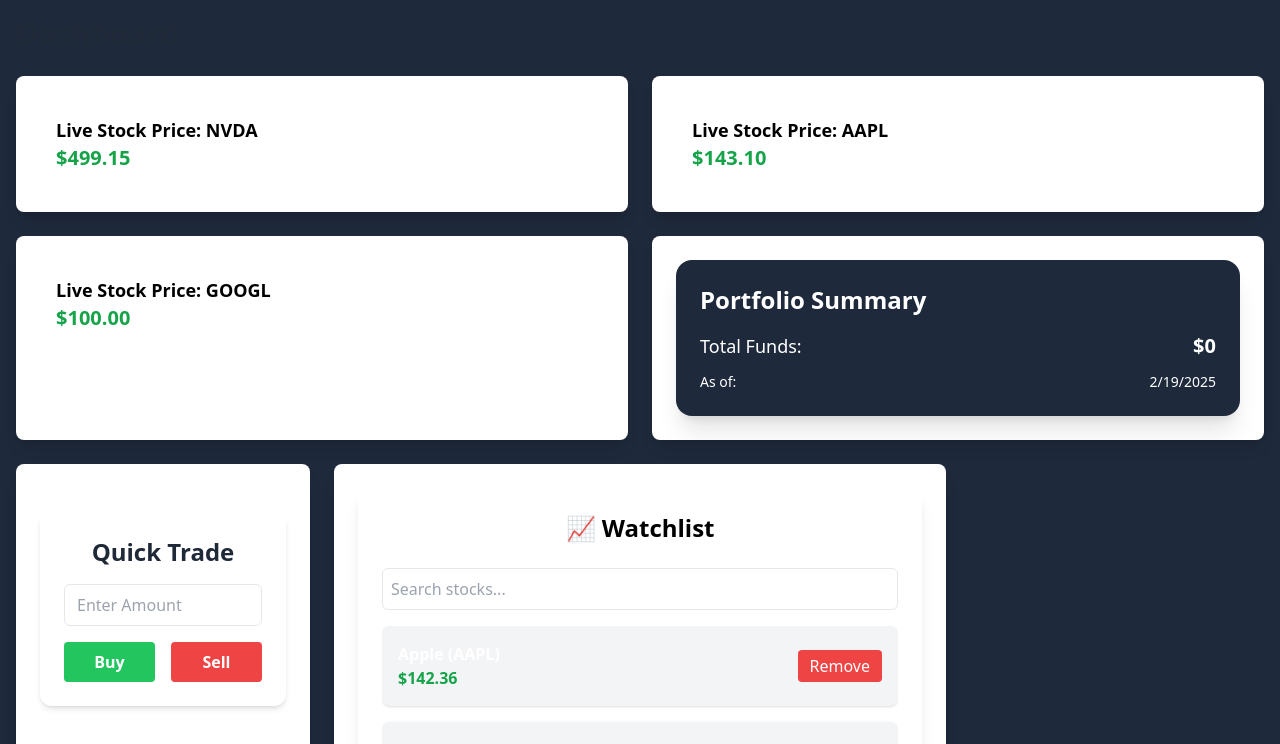
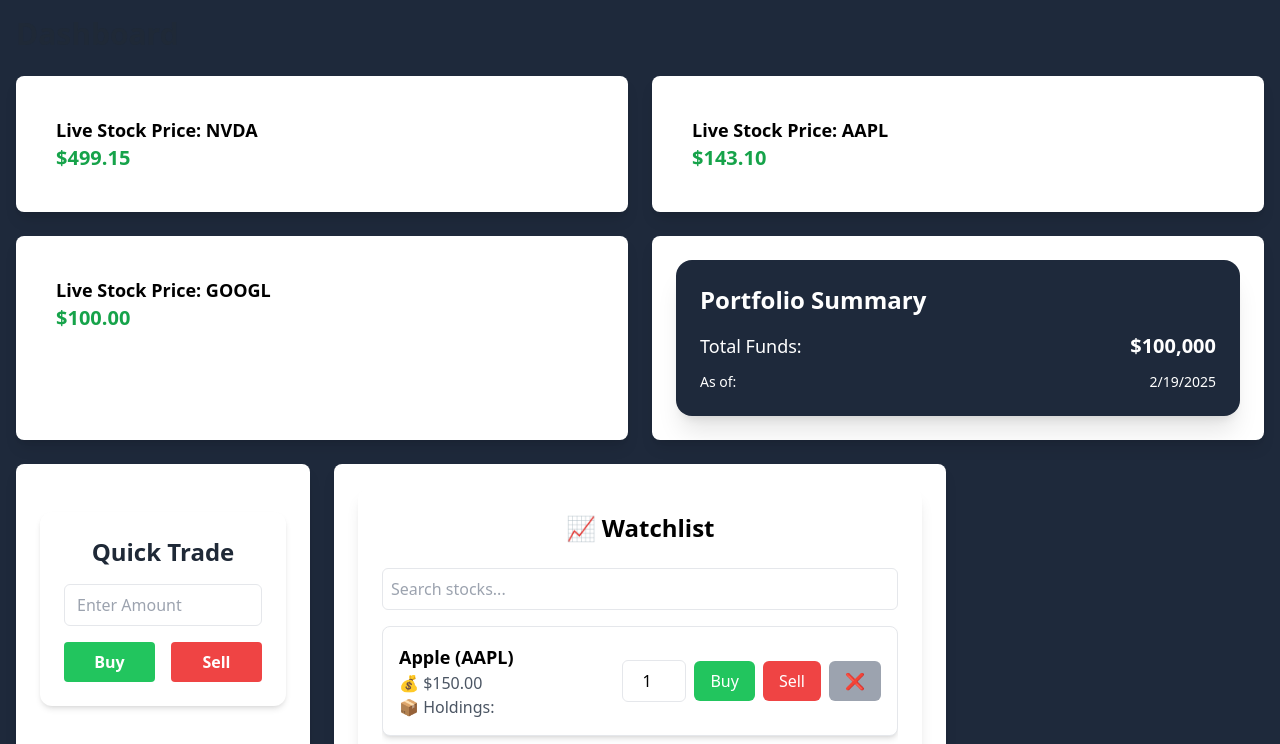
Before and after one commit to Vansh5632/StockBrokerApp, a Next.js app: page /dashboard in a window 1280 px wide. Shown: the top 744 px of the page. Built offline with nearby package versions, Linux system fonts and the light colour scheme.

Commit message:
buy or selling option

```diff
--- a/src/components/Dashboard/StockItem.tsx
+++ b/src/components/Dashboard/StockItem.tsx
@@ -1,25 +1,49 @@
-import React from "react";
+import React, { useState } from "react";
+import { useRecoilState } from "recoil";
+import { watchlistState, Stock } from "../../store/watchlistAtom";
 
-interface StockItemProps {
-  symbol: string;
-  name: string;
-  price: number;
-  onRemove: (symbol: string) => void;
+export default function StockItem({ symbol, name, price, quantity, onRemove }: Stock & { onRemove: (symbol: string) => void }) {
+    const [watchlist, setWatchlist] = useRecoilState(watchlistState);
+    const [tradeQuantity, setTradeQuantity] = useState(1);
+
+    const updateStockQuantity = (type: "buy" | "sell") => {
+        setWatchlist((prev) =>
+            prev.map((stock) =>
+                stock.symbol === symbol
+                    ? {
+                            ...stock,
+                            quantity: type === "buy" ? (stock.quantity ?? 0) + tradeQuantity : Math.max((stock.quantity ?? 0) - tradeQuantity, 0),
                         }
+                    : stock
+            )
+        );
+    };
 
-export default function StockItem({ symbol, name, price, onRemove }: StockItemProps) {
     return (
-    <li className="flex justify-between items-center bg-gray-100 p-4 rounded-lg shadow">
+        <li className="flex justify-between items-center p-4 border rounded-lg shadow-md bg-white hover:shadow-lg transition-shadow duration-300">
             <div>
-        <h3 className="font-semibold">{name} ({symbol})</h3>
-        <p className="text-green-600 font-bold">${price.toFixed(2)}</p>
+                <p className="font-semibold text-lg text-black">{name} ({symbol})</p>
+                <p className="text-gray-600">💰 ${price.toFixed(2)}</p>
+                <p className="text-gray-600">📦 Holdings: {quantity}</p>
             </div>
-      <button
-        onClick={() => onRemove(symbol)}
-        className="bg-red-500 text-white px-3 py-1 rounded hover:bg-red-600"
-      >
-        Remove
+            <div className="flex gap-2 text-black items-center">
+                <input
+                    type="number"
+                    min="1"
+                    value={tradeQuantity}
+                    onChange={(e) => setTradeQuantity(Math.max(1, parseInt(e.target.value) || 1))}
+                    className="w-16 p-2 border rounded-md text-center"
+                />
+                <button className="bg-green-500 text-white px-4 py-2 rounded-md hover:bg-green-600 transition-colors duration-300" onClick={() => updateStockQuantity("buy")}>
+                    Buy
                 </button>
+                <button className="bg-red-500 text-white px-4 py-2 rounded-md hover:bg-red-600 transition-colors duration-300" onClick={() => updateStockQuantity("sell")}>
+                    Sell
+                </button>
+                <button className="bg-gray-400 text-white px-4 py-2 rounded-md hover:bg-gray-500 transition-colors duration-300" onClick={() => onRemove(symbol)}>
+                    ❌
+                </button>
+            </div>
         </li>
     );
 }
--- a/src/components/Dashboard/Watchlist.tsx
+++ b/src/components/Dashboard/Watchlist.tsx
@@ -1,4 +1,4 @@
-import React, { useEffect } from "react";
+import React from "react";
 import { useRecoilState } from "recoil";
 import { watchlistState } from "../../store/watchlistAtom";
 import StockItem from "./StockItem";
@@ -6,20 +6,6 @@
 
 export default function Watchlist() {
   const [watchlist, setWatchlist] = useRecoilState(watchlistState);
-
-  // Fake price updates every 2 seconds
-  useEffect(() => {
-    const interval = setInterval(() => {
-      setWatchlist((prevWatchlist) =>
-        prevWatchlist.map((stock) => ({
-          ...stock,
-          price: stock.price + (Math.random() * 10 - 5), // Fluctuates ±5
-        }))
-      );
-    }, 2000);
-
-    return () => clearInterval(interval);
-  }, [setWatchlist]);
 
   const removeStock = (symbol: string) => {
     setWatchlist(watchlist.filter((stock) => stock.symbol !== symbol));
--- a/src/store/portfolioAtom.ts
+++ b/src/store/portfolioAtom.ts
@@ -3,7 +3,7 @@
 export const portfolioState = atom({
   key: 'portfolioState',
   default: {
-    funds: 0,
+    funds: 100000,
     stocks: [],
     history:[],
   }
--- a/src/store/watchlistAtom.ts
+++ b/src/store/watchlistAtom.ts
@@ -4,6 +4,7 @@
   symbol: string;
   name: string;
   price: number;
+  quantity?: number;
 }
 
 // Initial Watchlist
```
Lines whose indentation alone changed are shown as unchanged.
